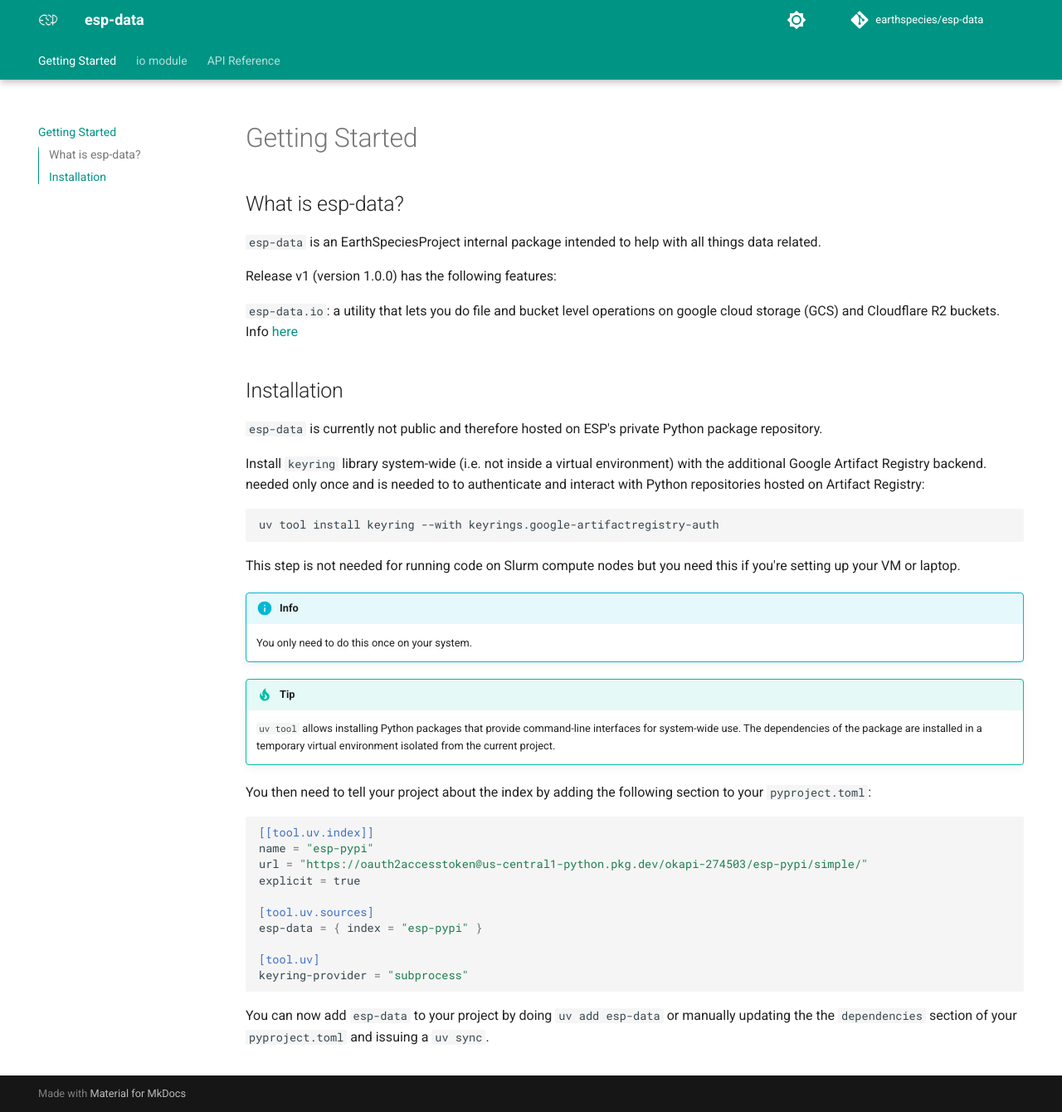
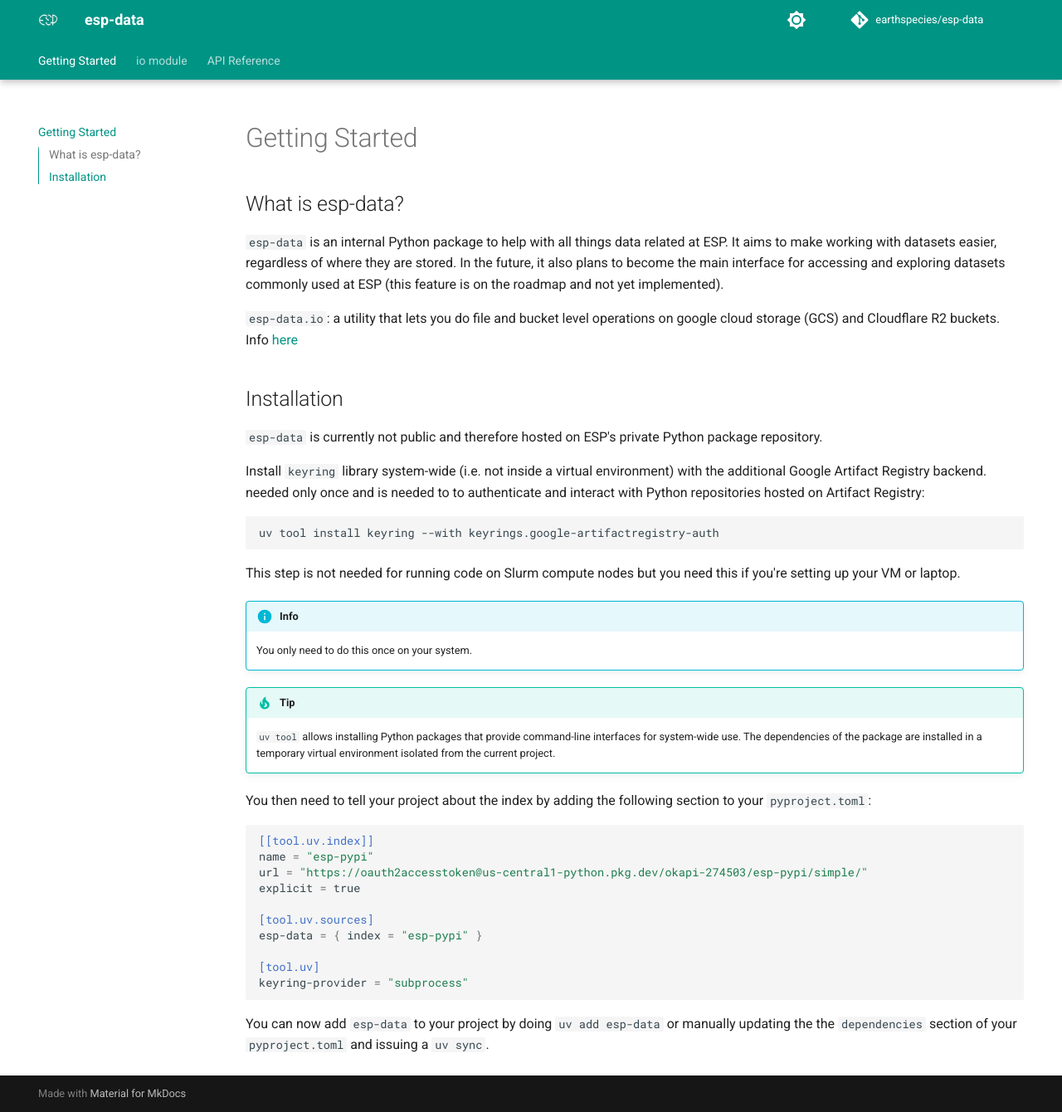
Before and after one commit to earthspecies/alp-data, an MkDocs documentation site: the page built from docs/index.md, in a window 1280 px wide and 1340 px high. Shown: the whole window at 83% size. Built offline with MkDocs 1.6.1 and Material for MkDocs 9.7.7, drawn with Linux system fonts in a browser that asks for light colours; comment, search, counter and statistics services are not loaded; the version menu is left out.

Commit message:
tweaking index

```diff
--- a/docs/index.md
+++ b/docs/index.md
@@ -1,9 +1,8 @@
 # Getting Started
 
 ## What is esp-data?
-`esp-data` is an EarthSpeciesProject internal package intended to help with all things data related.
 
-Release v1 (version 1.0.0) has the following features:
+`esp-data` is an internal Python package to help with all things data related at ESP. It aims to make working with datasets easier, regardless of where they are stored. In the future, it also plans to become the main interface for accessing and exploring datasets commonly used at ESP (this feature is on the roadmap and not yet implemented).
 
 `esp-data.io`: a utility that lets you do file and bucket level operations on google cloud storage (GCS) and Cloudflare R2
 buckets. Info [here](io.md)
```
